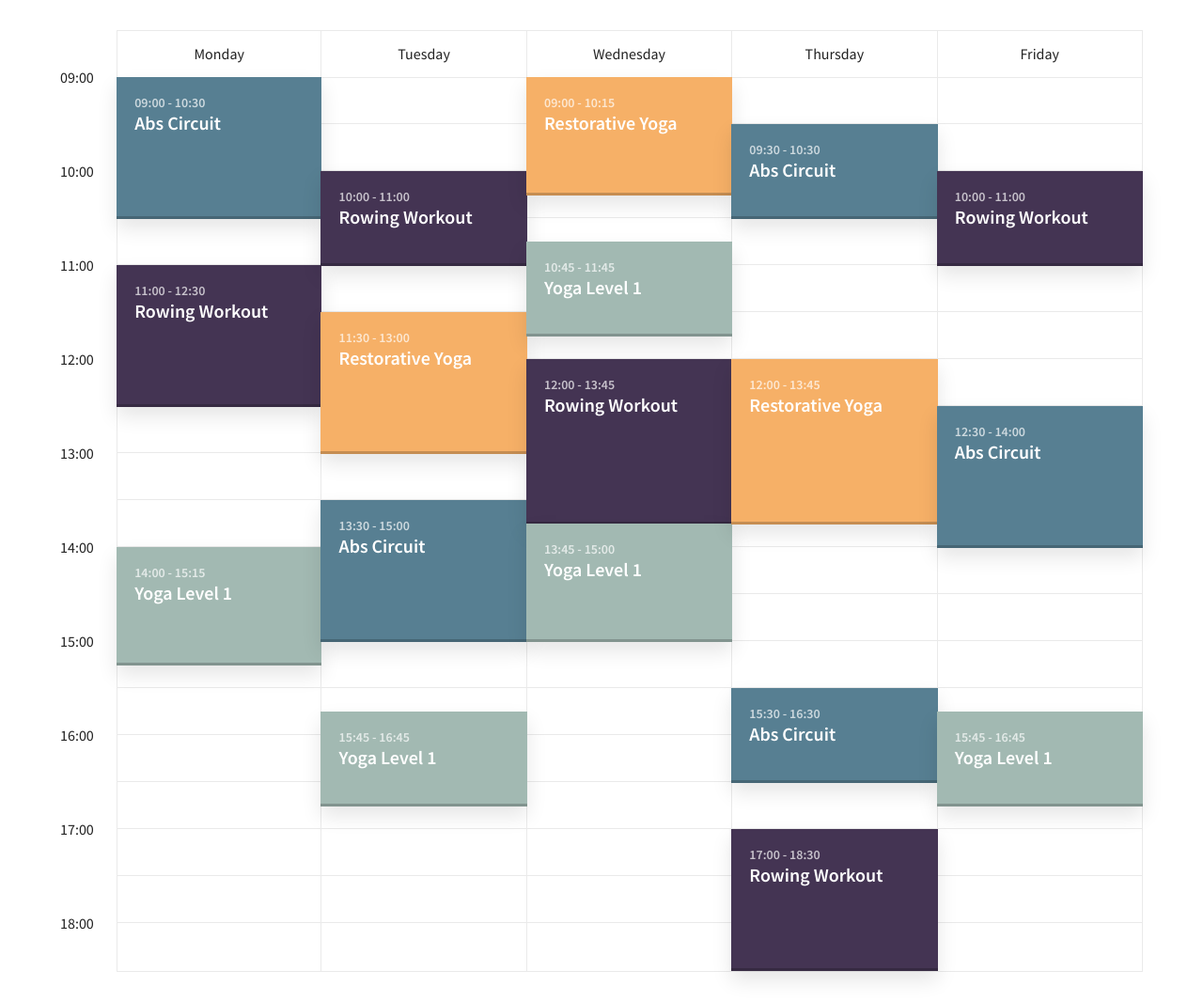
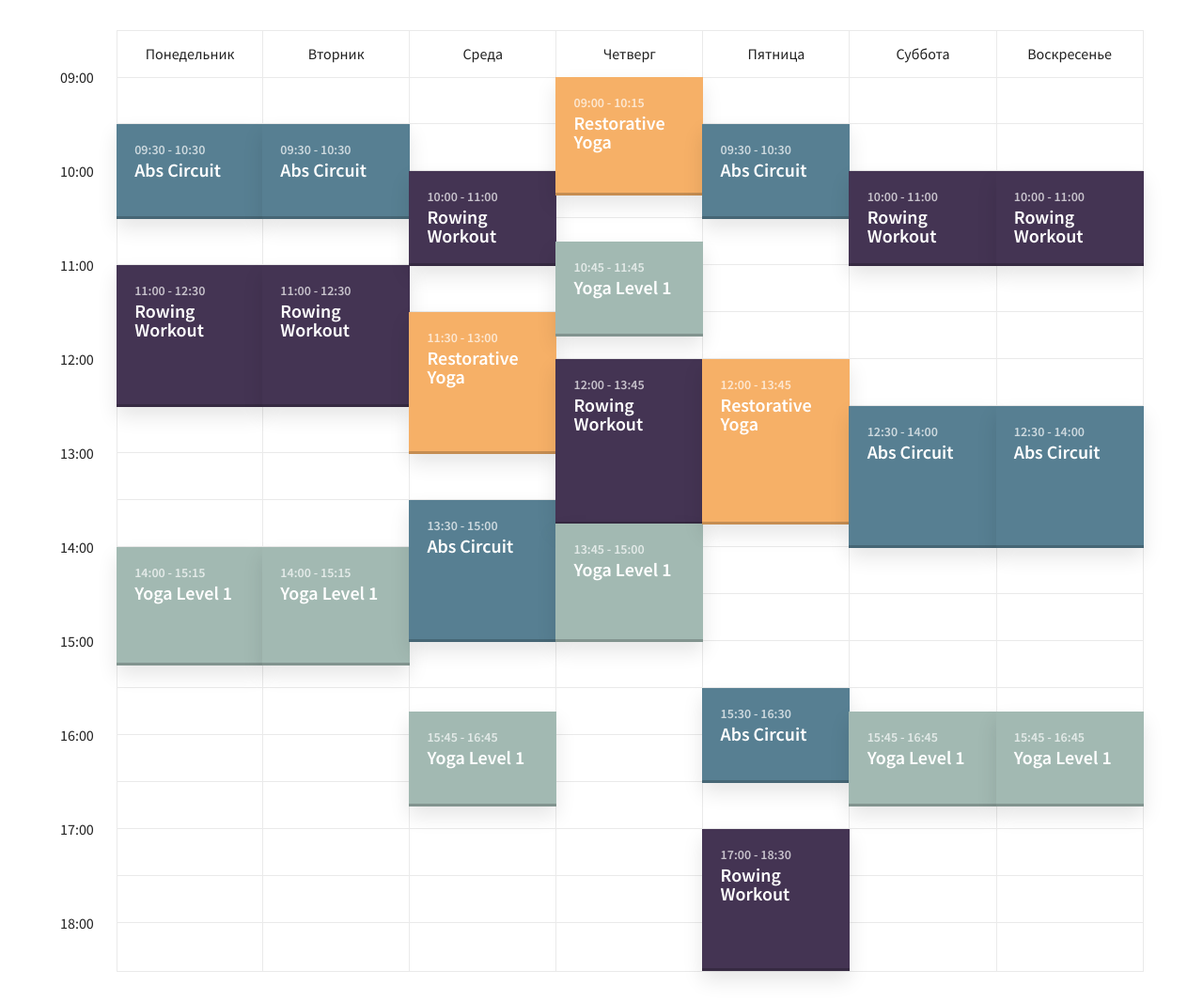
Before and after one commit to DanielKorow/Interactivatimetable, a Django app: page /schedule/ in a window 1280 px wide. Shown: the whole page at 94% size. Run offline with Django 3.2, Linux system fonts and the light colour scheme; some libraries are stand-ins or nearby versions.

Commit message:
Поправил CSS расписания

```diff
--- a/static/timetable/css/style.css
+++ b/static/timetable/css/style.css
@@ -182,10 +182,10 @@ Main Components
 @media only screen and (min-width: 800px) {
   .cd-schedule .events {
     float: left;
-    width: 100%;
+    width: 102%;
   }
   .cd-schedule .events .events-group {
-    width: 20%;
+    width: 14%;
     float: left;
     border: 1px solid #EAEAEA;
     /* reset style */
@@ -258,7 +258,7 @@ Main Components
 @media only screen and (min-width: 1000px) {
   .cd-schedule .events {
     /* 60px is the .timeline element width */
-    width: calc(100% - 60px);
+    width: calc(102% - 60px);
     margin-left: 60px;
   }
 }
--- a/timetable/models.py
+++ b/timetable/models.py
@@ -4,3 +4,9 @@ from django.db import models
 class Band(models.Model):
     band_name = models.CharField(max_length=70)
     password = models.CharField(max_length=70)
+
+
+class BandReg(models.Model):
+    band_name = models.CharField(max_length=70)
+    password = models.CharField(max_length=70)
+    email = models.EmailField()
--- a/timetable/templates/timetable/index.html
+++ b/timetable/templates/timetable/index.html
@@ -40,10 +40,9 @@
 	<div class="events">
 		<ul>
 			<li class="events-group">
-				<div class="top-info"><span>Monday</span></div>
-
+				<div class="top-info"><span>Понедельник</span></div>
 				<ul>
-					<li class="single-event" data-start="09:00" data-end="10:30" data-content="event-abs-circuit" data-event="event-1">
+					<li class="single-event" data-start="09:30" data-end="10:30" data-content="event-abs-circuit" data-event="event-1">
 						<a href="#0">
 							<em class="event-name">Abs Circuit</em>
 						</a>
@@ -64,7 +63,30 @@
 			</li>
 
 			<li class="events-group">
-				<div class="top-info"><span>Tuesday</span></div>
+				<div class="top-info"><span>Вторник</span></div>
+				<ul>
+					<li class="single-event" data-start="09:30" data-end="10:30" data-content="event-abs-circuit" data-event="event-1">
+						<a href="#0">
+							<em class="event-name">Abs Circuit</em>
+						</a>
+					</li>
+
+					<li class="single-event" data-start="11:00" data-end="12:30" data-content="event-rowing-workout" data-event="event-2">
+						<a href="#0">
+							<em class="event-name">Rowing Workout</em>
+						</a>
+					</li>
+
+					<li class="single-event" data-start="14:00" data-end="15:15"  data-content="event-yoga-1" data-event="event-3">
+						<a href="#0">
+							<em class="event-name">Yoga Level 1</em>
+						</a>
+					</li>
+				</ul>
+			</li>
+
+			<li class="events-group">
+				<div class="top-info"><span>Среда</span></div>
 
 				<ul>
 					<li class="single-event" data-start="10:00" data-end="11:00"  data-content="event-rowing-workout" data-event="event-2">
@@ -94,7 +116,7 @@
 			</li>
 
 			<li class="events-group">
-				<div class="top-info"><span>Wednesday</span></div>
+				<div class="top-info"><span>Четверг</span></div>
 
 				<ul>
 					<li class="single-event" data-start="09:00" data-end="10:15" data-content="event-restorative-yoga" data-event="event-4">
@@ -124,7 +146,7 @@
 			</li>
 
 			<li class="events-group">
-				<div class="top-info"><span>Thursday</span></div>
+				<div class="top-info"><span>Пятница</span></div>
 
 				<ul>
 					<li class="single-event" data-start="09:30" data-end="10:30" data-content="event-abs-circuit" data-event="event-1">
@@ -154,7 +176,7 @@
 			</li>
 
 			<li class="events-group">
-				<div class="top-info"><span>Friday</span></div>
+				<div class="top-info"><span>Суббота</span></div>
 
 				<ul>
 					<li class="single-event" data-start="10:00" data-end="11:00"  data-content="event-rowing-workout" data-event="event-2">
@@ -176,6 +198,31 @@
 					</li>
 				</ul>
 			</li>
+
+			<li class="events-group">
+				<div class="top-info"><span>Воскресенье</span></div>
+
+				<ul>
+					<li class="single-event" data-start="10:00" data-end="11:00"  data-content="event-rowing-workout" data-event="event-2">
+						<a href="#0">
+							<em class="event-name">Rowing Workout</em>
+						</a>
+					</li>
+
+					<li class="single-event" data-start="12:30" data-end="14:00" data-content="event-abs-circuit" data-event="event-1">
+						<a href="#0">
+							<em class="event-name">Abs Circuit</em>
+						</a>
+					</li>
+
+					<li class="single-event" data-start="15:45" data-end="16:45"  data-content="event-yoga-1" data-event="event-3">
+						<a href="#0">
+							<em class="event-name">Yoga Level 1</em>
+						</a>
+					</li>
+				</ul>
+			</li>
+
 		</ul>
 	</div>
 
--- a/timetable/views.py
+++ b/timetable/views.py
@@ -1,5 +1,5 @@
 from django.shortcuts import render, redirect
-from .forms import AuthorizationForm
+from .forms import AuthorizationForm, RegistrationForm
 
 
 def main(request):
@@ -8,7 +8,8 @@ def main(request):
 
 def authorizationband(request):
     auth_form = AuthorizationForm
-    return render(request, "authorization/auth.html", {"form": auth_form})
+    reg_form = RegistrationForm
+    return render(request, "authorization/auth.html", {"form": auth_form, "reg_form": reg_form})
 
 
 def schedule(request):
```
Also changed, not shown: timetable/forms.py (+15 -2 lines), timetable/templates/authorization/auth.html (+12 -10 lines), db.sqlite3, timetable/migrations/0002_bandreg.py (added).
